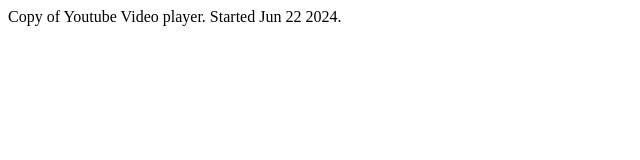
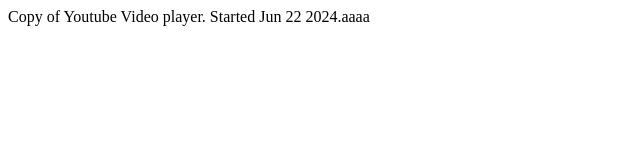
Before and after one commit to lukeclarksfo/youtube, a plain HTML site: page index.html in a window 1280 px wide. Shown: the full height of the page, 0-640 px from the left. Drawn offline with Linux system fonts and the light colour scheme.

Commit message:
Update index.html

```diff
--- a/index.html
+++ b/index.html
@@ -8,7 +8,7 @@
     <link rel="stylesheet" href="style.css">
 </head>
 <body>
-  <div>Copy of Youtube Video player. Started Jun 22 2024.</div>
+  <div>Copy of Youtube Video player. Started Jun 22 2024.aaaa</div>
 
   <video></video>
   <div id="player">
```
